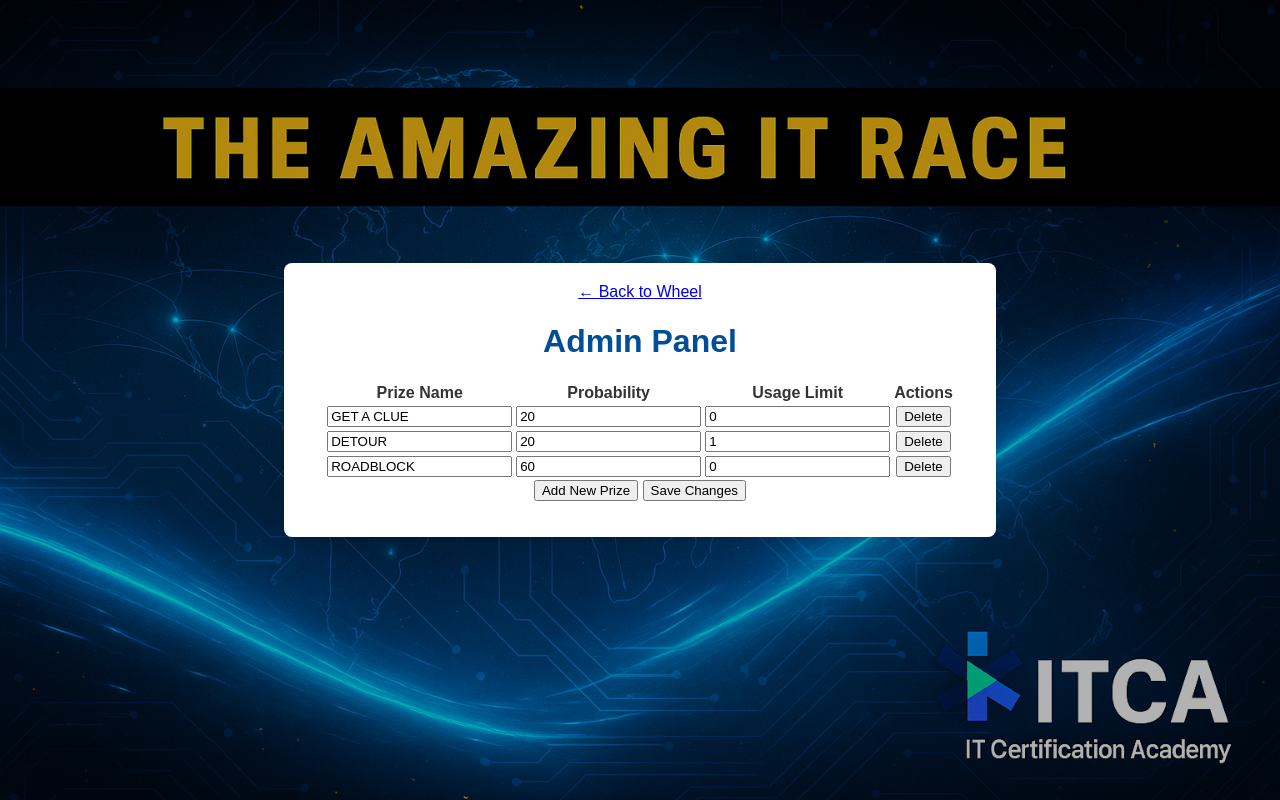
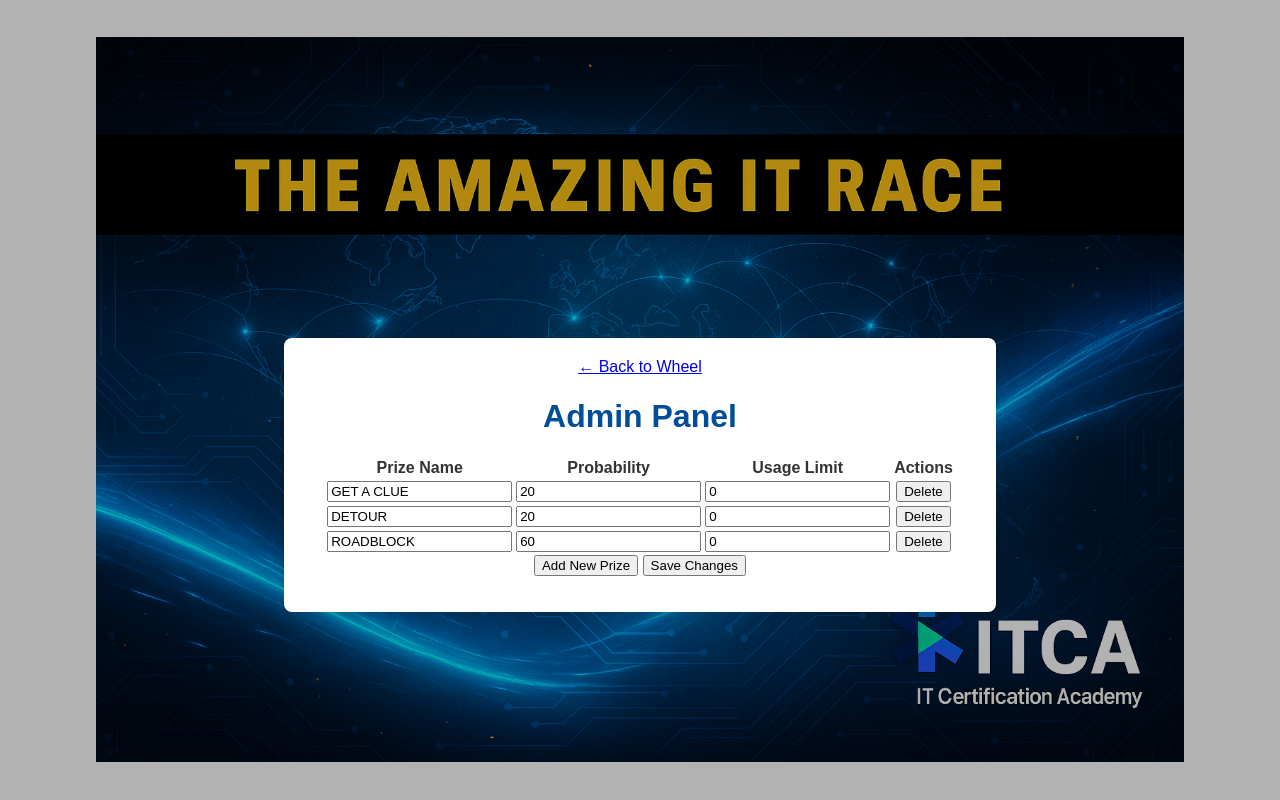
Before and after one commit to Andre-Gouverneur/Spinning_Wheel, a Flask app: page /admin in a window 1280 px wide. Run offline with Flask 3, Linux system fonts and the light colour scheme.

Commit message:
Background Arranged

```diff
--- a/static/style.css
+++ b/static/style.css
@@ -10,12 +10,12 @@ body {
 
     /* --- Add these lines for the background image --- */
     background-image: url('/static/background.png'); /* THIS IS THE CORRECT PATH */
-    background-size: cover; /* Ensures the image covers the entire background */
+    background-size: 85%;
     background-position: center; /* Centers the image */
     background-repeat: no-repeat; /* Prevents the image from repeating */
     background-attachment: fixed; /* Keeps the background fixed when scrolling, if content overflows */
     /* You might want to add a fallback background-color here if the image fails to load */
-    background-color: #cccccc;
+    background-color: #fff;
 }
 
 /* You might also want to add a semi-transparent overlay to make text more readable */
@@ -36,6 +36,7 @@ body::before {
     border-radius: 8px;
     box-shadow: 0 4px 8px rgba(0, 0, 0, 0.1);
     text-align: center;
+    margin-top: 150px; /* Adds 100px of space above the container */
 }
 
 h1, h2 {
--- a/templates/index.html
+++ b/templates/index.html
@@ -17,7 +17,7 @@
             <div id="wheel"></div>
             <div id="spinner"></div>
         </div>
-        <button id="spin-button">Spin</button>
+        <button id="spin-button">Test my Luck</button>
         <p id="result-message"></p>
     </div>
     <script src="{{ url_for('static', filename='script.js') }}"></script>
```
